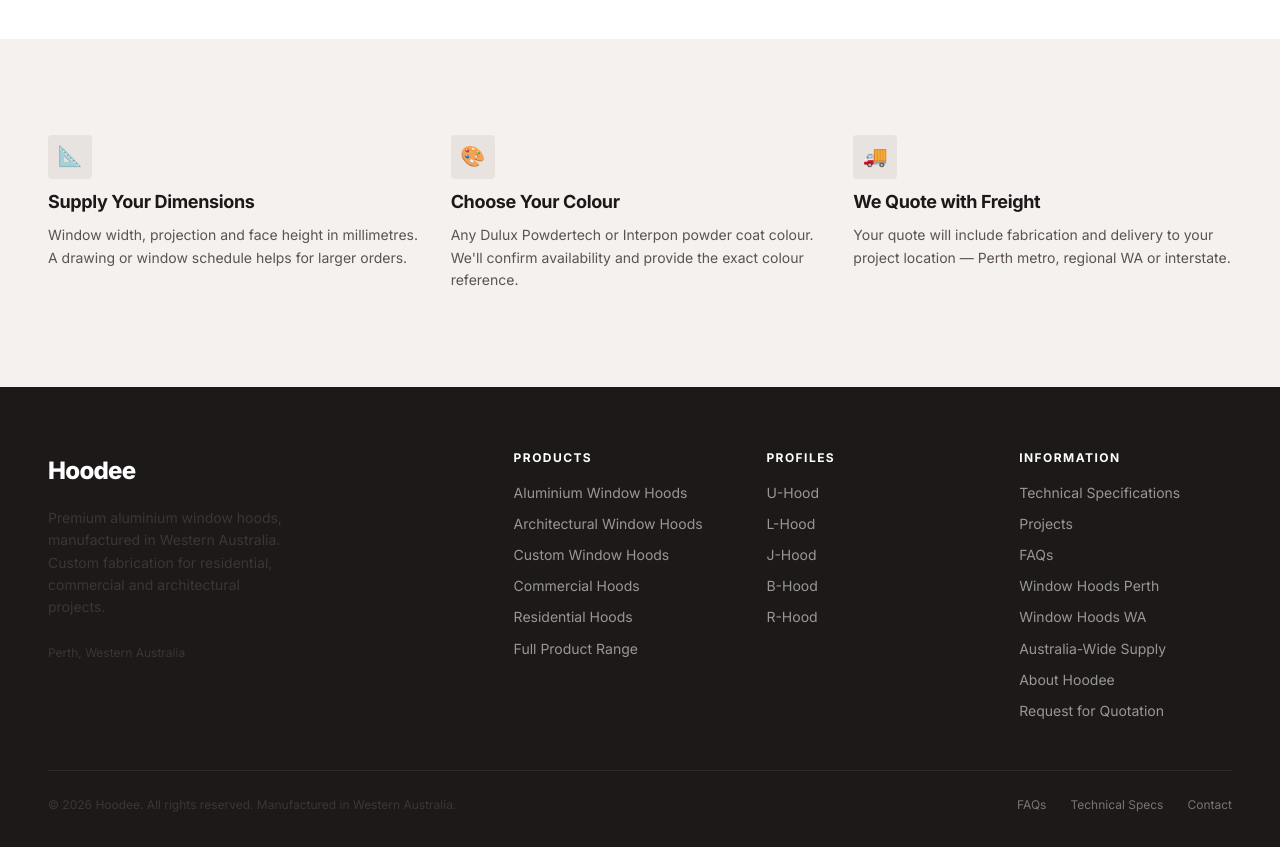
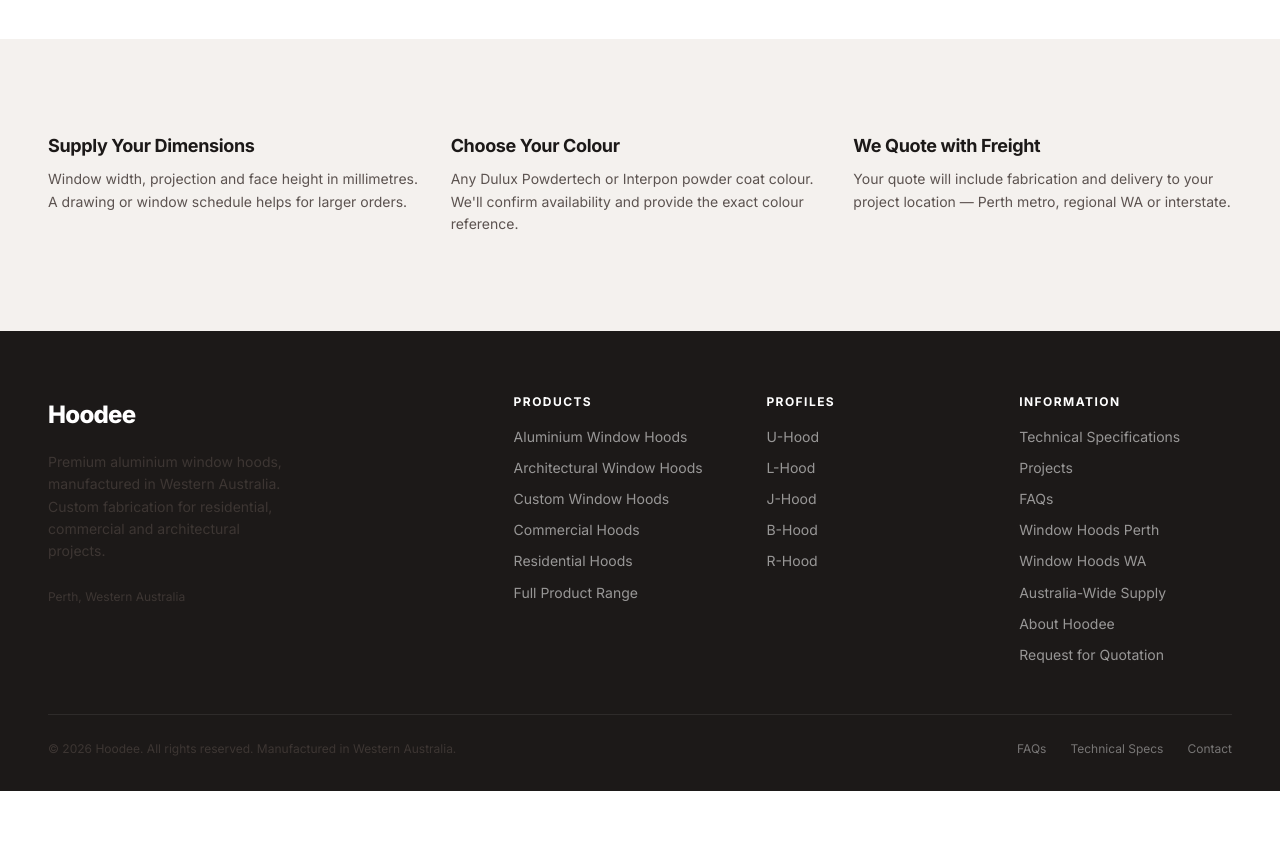
Before and after one commit to buildquoteau-jpg/hoodee, a Next.js app: page /request-a-quote in a window 1280 px wide. Shown: the part 1260-2107 px from the top of the page. After the commit the page ends 2051 px from the top, so only its background shows below. Built offline with nearby package versions, Linux system fonts and the light colour scheme.

Commit message:
Remove all emoji icons from feature sections

```diff
--- a/app/about/page.jsx
+++ b/app/about/page.jsx
@@ -107,7 +107,6 @@ export default function AboutPage() {
               },
             ].map(({ icon, title, desc }) => (
               <div key={title} className="feature-item">
-                <div className="feature-item__icon">{icon}</div>
                 <h3>{title}</h3>
                 <p>{desc}</p>
               </div>
--- a/app/aluminium-window-hoods/page.jsx
+++ b/app/aluminium-window-hoods/page.jsx
@@ -111,7 +111,6 @@ export default function AluminiumWindowHoodsPage() {
               },
             ].map(({ icon, title, desc }) => (
               <div key={title} className="feature-item">
-                <div className="feature-item__icon">{icon}</div>
                 <h3>{title}</h3>
                 <p>{desc}</p>
               </div>
--- a/app/architectural-window-hoods/page.jsx
+++ b/app/architectural-window-hoods/page.jsx
@@ -108,7 +108,6 @@ export default function ArchitecturalWindowHoodsPage() {
               },
             ].map(({ icon, title, desc }) => (
               <div key={title} className="feature-item">
-                <div className="feature-item__icon">{icon}</div>
                 <h3>{title}</h3>
                 <p>{desc}</p>
               </div>
--- a/app/request-a-quote/page.jsx
+++ b/app/request-a-quote/page.jsx
@@ -45,17 +45,14 @@ export default function RequestAQuotePage() {
         <div className="container">
           <div className="grid-3">
             <div className="feature-item">
-              <div className="feature-item__icon">📐</div>
               <h3>Supply Your Dimensions</h3>
               <p>Window width, projection and face height in millimetres. A drawing or window schedule helps for larger orders.</p>
             </div>
             <div className="feature-item">
-              <div className="feature-item__icon">🎨</div>
               <h3>Choose Your Colour</h3>
               <p>Any Dulux Powdertech or Interpon powder coat colour. We&apos;ll confirm availability and provide the exact colour reference.</p>
             </div>
             <div className="feature-item">
-              <div className="feature-item__icon">🚚</div>
               <h3>We Quote with Freight</h3>
               <p>Your quote will include fabrication and delivery to your project location — Perth metro, regional WA or interstate.</p>
             </div>
--- a/app/residential-window-hoods/page.jsx
+++ b/app/residential-window-hoods/page.jsx
@@ -112,7 +112,6 @@ export default function ResidentialWindowHoodsPage() {
               },
             ].map(({ icon, title, desc }) => (
               <div key={title} className="feature-item">
-                <div className="feature-item__icon">{icon}</div>
                 <h3>{title}</h3>
                 <p>{desc}</p>
               </div>
```
